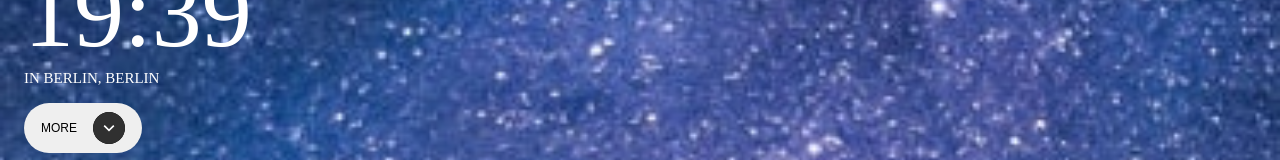
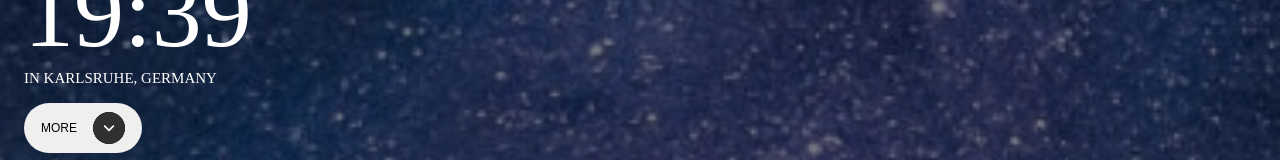
Before and after one commit to dienarzisse/Clock-Weather-App, a React (Create React App) app: page / in a window 1280 px wide. Shown: the part 607-767 px from the top of the page. Built offline with nearby package versions, Linux system fonts and the light colour scheme; no server answers.

Commit message:
insecure request

```diff
--- a/src/components/MainPanel.js
+++ b/src/components/MainPanel.js
@@ -14,9 +14,9 @@ function MainPanel({ expended, setExpended, timeData, currentTime, setCurrentTim
     const [quote, setQuote] = useState("“The science of operations, as derived from mathematics more especially, is a science of itself, and has its own abstract truth and value.”");
     const [author, setAuthor] = useState("Ada Lovelace");
     const [iconRotation, setIconRotation] = useState(0);
-    const [city, setCity] = useState("Berlin");
-    const [country, setCountry] = useState("Berlin");
-    const [currentWeather, setCurrentWeather] = useState({temp: "", icon: ""});
+    const [city, setCity] = useState("Karlsruhe");
+    const [country, setCountry] = useState("Germany");
+    const [currentWeather, setCurrentWeather] = useState({temp: "", icon: "04d"});
 
     useEffect(() => {
         const fetchData = async () => {
@@ -27,11 +27,20 @@ function MainPanel({ expended, setExpended, timeData, currentTime, setCurrentTim
             setQuote(quoteData.data.content);
 
             // location
-            const locationData = await axios.get("http://ip-api.com/json/");
-            const city = locationData.data.city;
-            const country = locationData.data.country;
-            setCity(city);
-            setCountry(country);
+            // const locationData = await axios.get("https://ip-api.com/json/");
+            // const city = locationData.data.city;
+            // const country = locationData.data.country;
+            // setCity(city);
+            // setCountry(country);
+
+            // axios.get('https://api.ipbase.com/v2/info?apikey=yC9ghNRppFNvWBVR7vDHFazYSpzmP5aY8gCSoaf7')
+            // .then(response => {
+            //     setCity(response.data.data.location.city.name);
+            //     setCountry(response.data.data.location.country.name);
+            // })
+            // .catch(error => {
+            //     console.log(error)
+            // })
 
             // current weather
             const weatherData = await getFormattedWeatherData({q: `${city}`, units: "metric"});
--- a/src/components/MainPanel.scss
+++ b/src/components/MainPanel.scss
@@ -6,6 +6,7 @@
     flex-direction: column;
     justify-content: space-between;
     align-items: center;
+    background-color: rgba(0,0,0, 0.5);
 }
 
 .quote{
--- a/src/components/css/MainPanel.css
+++ b/src/components/css/MainPanel.css
@@ -4,6 +4,7 @@
   flex-direction: column;
   justify-content: space-between;
   align-items: center;
+  background-color: rgba(0, 0, 0, 0.5);
 }
 
 .quote {
```
Also changed, not shown: 1 other file (tests, documents, lock files or other folders).
